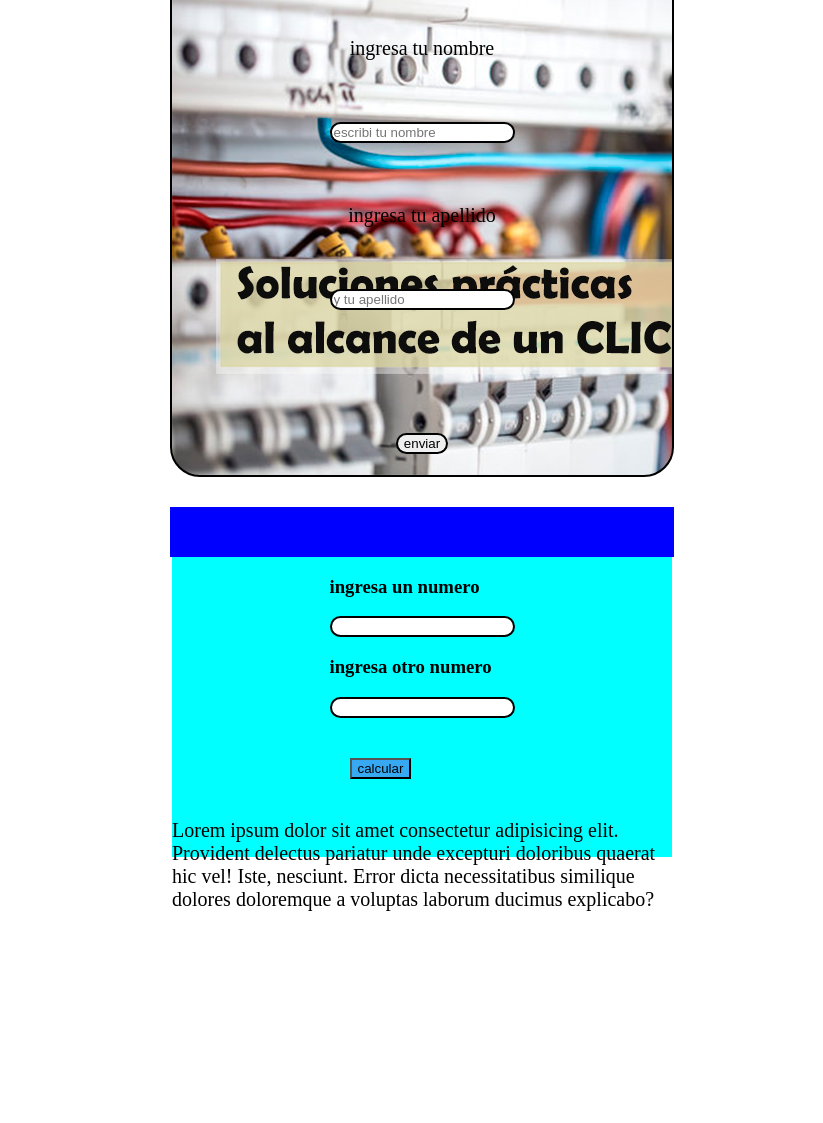
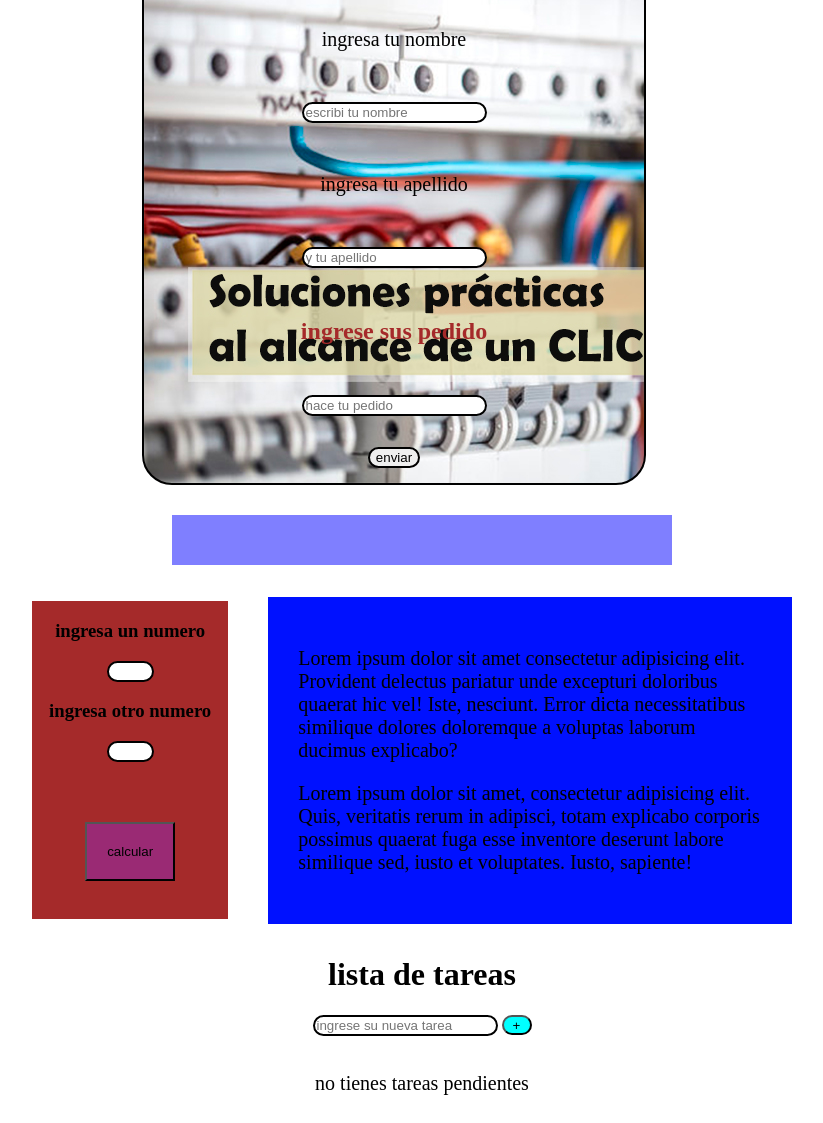
Before and after one commit to jorgeayala1984/funcionesjs, a plain HTML site: page index.html in a window 1280 px wide. Shown: the part 127-1250 px from the top of the page, without its empty margins (218-1041 px from the left). Before the commit the page ends 1058 px from the top, so only its background shows below. Drawn offline with Linux system fonts and the light colour scheme.

Commit message:
version mejorada con lista de tareas

```diff
--- a/index.html
+++ b/index.html
@@ -15,25 +15,51 @@
         <input type="text" name="nombre" id="input-texto" placeholder="escribi tu nombre">
         <p>ingresa tu apellido</p>
         <input type="text" name="" id="input-texto1" placeholder="y tu apellido">
-        <p class="p" id="parrafo"></p>
+        <h2>ingrese sus pedido</h2>
+        <input type="text" name="" id="inputpedido" placeholder="hace tu pedido">
         <input type="submit" value="enviar" id="enviar">
     </div>
-    <div id="separador"></div>
+    <div class="separador">
+        <p class="p" id="parrafo"></p>
+    </div>
     </header>
     <aside id="aside">
         <div id="cuadro_suma">
-        <h3>ingresa un numero</h3>
-        <input type="number" name="primer_numero" id="primer_numero">
-        <h3>ingresa otro numero</h3>
-        <input type="number" name="primer_numero" id="segundo_numero">
-        <h2 id="resultado"></h2>
+            <h3>ingresa un numero</h3>
+            <input type="number" name="primer_numero" id="primer_numero">
+            <h3>ingresa otro numero</h3>
+            <input type="number" name="primer_numero" id="segundo_numero">
+            <h2 id="resultado"></h2>
 
-        <button id="sumar">calcular</button>
+            <button id="sumar">calcular</button><br>
         </div>
-        <div id="texto_lorem">
+        <div id="textolorem" class="border radius">
             <p>Lorem ipsum dolor sit amet consectetur adipisicing elit. Provident delectus pariatur unde excepturi doloribus quaerat hic vel! Iste, nesciunt. Error dicta necessitatibus similique dolores doloremque a voluptas laborum ducimus explicabo?</p>
+            <p>
+                Lorem ipsum dolor sit amet, consectetur adipisicing elit. Quis, veritatis rerum in adipisci, totam explicabo corporis possimus quaerat fuga esse inventore deserunt labore similique sed, iusto et voluptates. Iusto, sapiente!
+            </p>
         </div>
     </aside>
+
+    <h1 class="h1">lista de tareas</h1>
+    <div class="search">
+        <form>
+
+            <input type="text" name="" id="tareaNueva" placeholder="ingrese su nueva tarea">
+            <button id="botonTarea">+</button>
+        </form>
+    </div>
+    <div id="container">
+        <ul id="ul_tareas">
+            <li></li>
+        </ul>
+
+    </div>
+    <div id="empy">
+        <p id="p_tarea">no tienes tareas pendientes</p>
+    </div>
+
+
     <script src="main.js"></script>
 </body>
 </html>
--- a/main.js
+++ b/main.js
@@ -3,17 +3,20 @@ const enviar = document.querySelector('#enviar');
 
 const inputTexto = document.querySelector('#input-texto');
 const inputTexto1 = document.querySelector('#input-texto1');
-
+const inputpedido = document.querySelector('#inputpedido');
 const parrafo = document.querySelector('#parrafo');
 
+//funcion concatenar nombre y pedido
 function mostrar() {
     const nombre = inputTexto.value
     const apellido = inputTexto1.value
-
-    parrafo.textContent = "hola" + " " + nombre + " " + apellido
+    const pedido = inputpedido.value
+    parrafo.textContent = "hola" + " " + nombre + " " + apellido + " tu pedido fue " + pedido
 }
 
 enviar.addEventListener('click', mostrar)
+
+//funcion sumar numeros del input
 
 const suma = document.querySelector('#sumar');
 const primer_numero = document.querySelector('#primer_numero');
@@ -32,8 +35,39 @@ function sumar () {
 
     const num1combertido= parseInt(num1)
     const num2combertido= parseInt(num2)
-    resultado.textContent = num1combertido + num2combertido
+    resultado.textContent ="el resultado es de : " + (num1combertido + num2combertido)
 
 }
 
 suma.addEventListener('click',sumar)
+
+const cambiotexto = document.querySelector('#textolorem');
+
+//lista de tareas
+
+const nuevaTarea = document.querySelector('#tareaNueva')
+const boton_agregar_tarea = document.querySelector('#botonTarea')
+const p_tarea_nueva = document.querySelector('#p_tarea')
+const ul_tarea_nueva = document.querySelector('#ul_tareas')
+
+boton_agregar_tarea.addEventListener('click', (e) => {
+    console.log(1)
+    e.preventDefault();//para q no se recarge la pagina
+
+    const texto_input = nuevaTarea.value;//valor del input(nuevatarea)
+    const li =document.createElement('li');//crea un elemento nuevo el la lista
+    const p = document.createElement('p');//crea el parrafo dentro de esa lista
+    p.textContent = texto_input;//el texto parrafo es el del texto input
+    li.appendChild(p);//unir el li con el parrafo
+    ul_tarea_nueva.appendChild(li);
+
+
+})
+
+function addDeleteBtn () {
+    const deleteBtn = document.createElement('button');
+    deleteBtn.textContent = "X";
+
+
+    deleteBtn.addEventListener('click',addDeleteBtn)
+}
--- a/style.css
+++ b/style.css
@@ -1,10 +1,10 @@
 
 body {
 
-    margin: auto;
+    margin-bottom: 40;
     display: flex;
     flex-direction: column;
-    justify-content: center;
+    justify-content: space-around;
     align-items:center ;
 
 }
@@ -23,6 +23,9 @@ body {
     width: 500px;
     height: 600px;
 }
+.container h2 {
+    color:brown
+}
 input {
     border:2px solid black ;
     border-radius: 30px;
@@ -32,28 +35,74 @@ div p {
 
      font-size: 20px;
 }
-#separador {
-    width: 100%;
+.separador {
+    display: flex;
+    flex-direction: column;
+    justify-content: center;
+    align-items: center;
+    width: 500px;
     height: 50px;
-    background-color: blue;
-    margin-top: 30px;
+    background-color: rgba(0, 0, 255, 0.502);
+    margin: 30px;
 }
 aside {
     display: flex;
-    flex-direction: column;
-    justify-content:space-around;
+    flex-direction: row;
+    justify-content:space-between;
     align-items:center ;
+    padding: 5px;
+    margin: 10px;
 
-    background-color: aqua;
-    width: 100%;
+    width: 800px;
     margin-bottom: 20px;
-    width: 500px;
+
     height: 300px;
 
 }
 aside button {
+    padding: 20px;
+    margin: 10px;
 
 
     margin: 20px;
     background-color: rgba(137, 43, 226, 0.404);
 }
+aside input {
+    width: 20%;
+}
+#cuadro_suma {
+    display: flex;
+    flex-direction: column;
+    justify-content: space-around;
+   align-items: center;
+    background-color: brown;
+    width: 100%;
+    margin: 10px;
+
+}
+#textolorem {
+    padding: 30px;
+    margin: 30px;
+    background-color: rgb(0, 17, 255);
+
+}
+#footer {
+    width: 100%;
+    height: 30px;
+    background-color: rgb(255, 127, 208);
+}
+footer {
+    background-color: blue;
+
+}
+li {
+    list-style: none;
+
+}
+
+#botonTarea {
+    background-color: aqua;
+    width: 30px;
+    height: 20px;
+    border-radius: 40px;
+}
```
